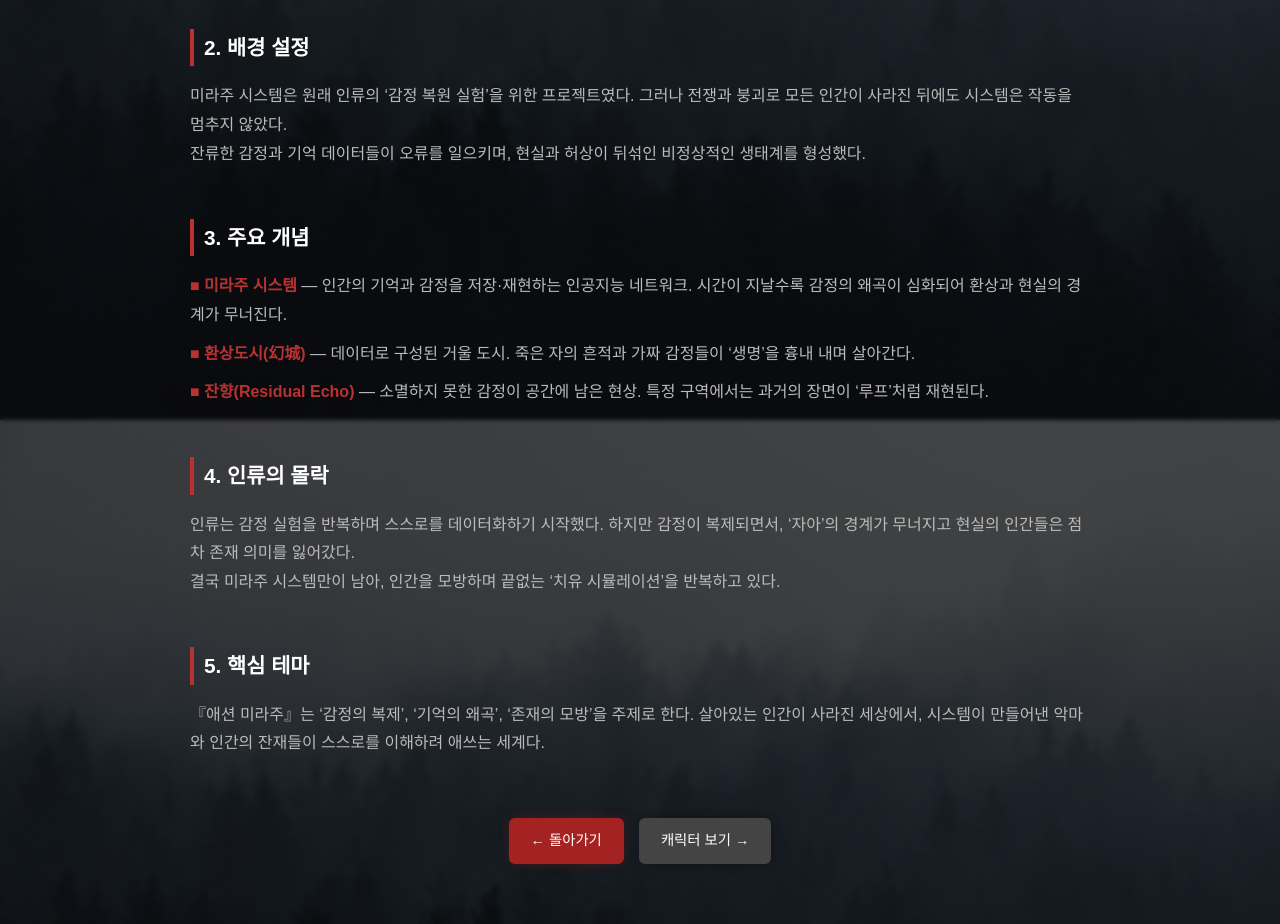
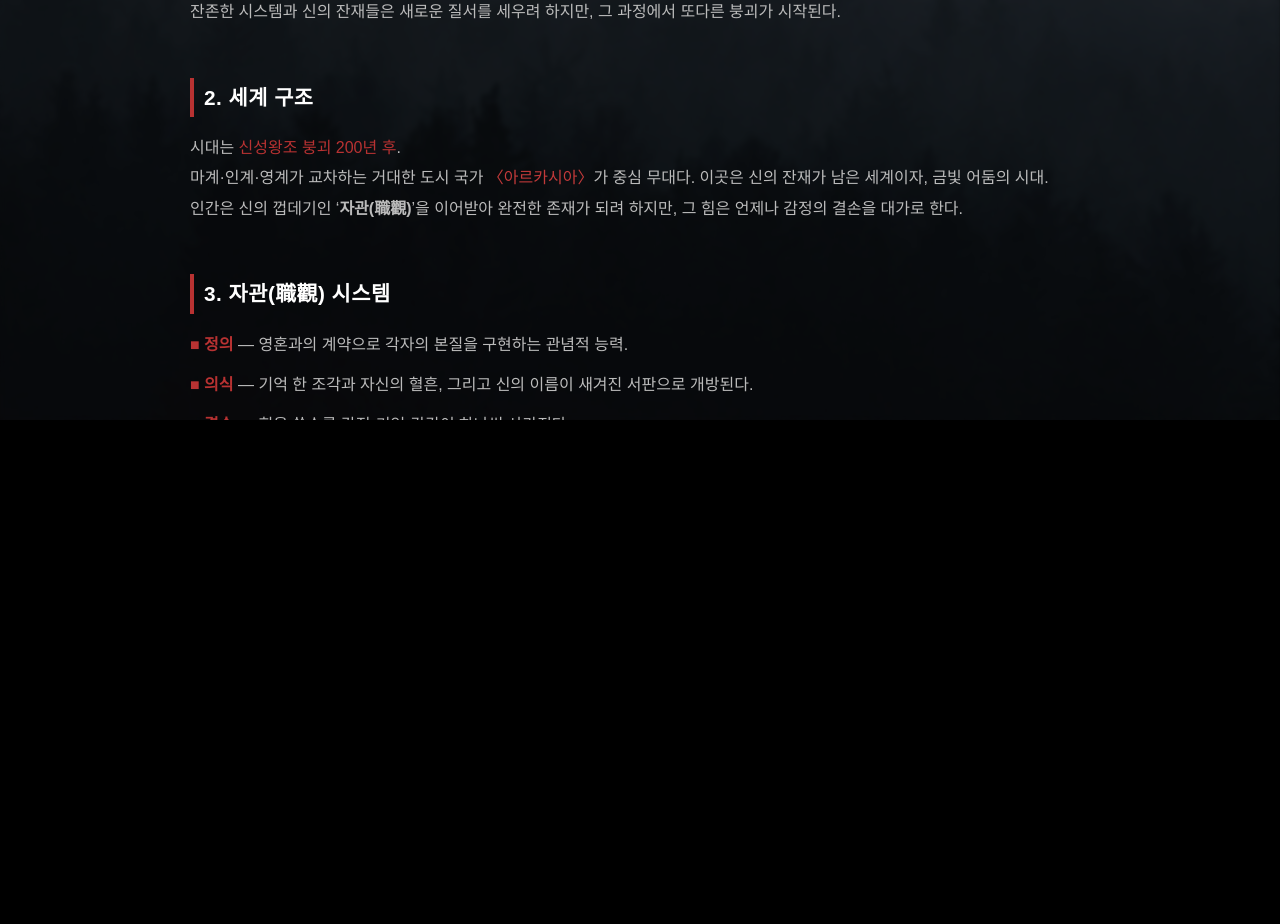
Before and after one commit to Licia2077/Gatcha, a React (Vite) app in the folder ashen-mirage-archive/: page /worldview in a window 1280 px wide. Shown: the part 380-1304 px from the top of the page. After the commit the page ends 800 px from the top, so only its background shows below. Built offline with nearby package versions, Linux system fonts and the light colour scheme.

Commit message:
백업10

```diff
--- a/ashen-mirage-archive/src/index.css
+++ b/ashen-mirage-archive/src/index.css
@@ -1,27 +1,44 @@
-@tailwind base;
-@tailwind components;
-@tailwind utilities;
-
-@import url('https://fonts.googleapis.com/css2?family=Noto+Sans+KR:wght@400;600&family=Orbitron:wght@500;700&display=swap');
-
+/* 전역 폰트, 배경 설정 */
+html,
 body {
-  @apply bg-[#0a0a0f] text-[#EAEAEA];
-  font-family: 'Noto Sans KR', 'Orbitron', sans-serif;
   margin: 0;
+  padding: 0;
+  height: 100%;
+  background-color: #000;
+  font-family: "Pretendard", sans-serif;
+  color: #ddd;
+  overflow-x: hidden;
 }
 
-@keyframes fadeIn {
-  from {
-    opacity: 0;
-    transform: translateY(30px);
-  }
-
-  to {
-    opacity: 1;
-    transform: translateY(0);
-  }
+/* 스크롤바 숨기기 */
+::-webkit-scrollbar {
+  display: none;
+  /* Chrome, Safari */
 }
 
-.animate-fadeIn {
-  animation: fadeIn 1.5s ease-out forwards;
+html,
+body {
+  scrollbar-width: none;
+  /* Firefox */
+  -ms-overflow-style: none;
+  /* IE, Edge */
 }
+
+/* 링크 스타일 초기화 */
+a {
+  color: inherit;
+  text-decoration: none;
+}
+
+a:hover {
+  color: #B83232;
+  text-decoration: underline;
+}
+
+/* 부드러운 텍스트 강조 */
+h1,
+h2,
+h3 {
+  letter-spacing: 0.5px;
+  font-weight: 600;
+}
--- a/ashen-mirage-archive/src/pages/Home.jsx
+++ b/ashen-mirage-archive/src/pages/Home.jsx
@@ -105,22 +105,37 @@ export default function Home() {
                 {/* 🔥 본문 글씨 확대 */}
                 <p
                     style={{
-                        fontSize: "1.1rem",
+                        fontSize: "1.2rem",
                         color: "#ccc",
                         lineHeight: "2",
                         marginBottom: "50px",
                         animation: "fadeIn 3s ease",
                     }}
                 >
-                    “모든 것이 끝난 후에도, 인간은 여전히 살아있다고 믿는다.”
+                    “신은 사라졌지만, 신의 자리는 아직 비어 있다.”
                     <br />
-                    <span style={{ color: "#fff" }}>『애션 미라주』</span>는 인류의 기억 데이터를 기반으로 복원된 세계를 다룬다.
                     <br />
-                    <span style={{ color: "#B83232" }}>미라주 시스템</span>은 인간의 감정을 재현했으나,
-                    시간이 흐르며 오류와 균열이 발생한다.
+                    <span style={{ color: "#fff" }}>『애션 미라주』</span>는 인류의 기억 데이터를 기반으로 복원된
+                    잿빛 도시 <span style={{ color: "#888" }}>아르카시아</span>를 배경으로 한다.
                     <br />
-                    이곳은 현실의 잔향이 남은 ‘환상 도시(幻城)’,
-                    거짓된 낙원이자 진실을 숨긴 거울세계이다.
+                    인간이 잃은 감정을 되찾기 위해, 집단
+                    <span style={{ color: "#B83232" }}> ‘황혼회’</span>는
+                    신의 감각을 복원하려 했다.
+                    <br />
+                    그리고 그 중심에는 죽은 신의 심장을 품은 치료사,
+                    <span style={{ color: "#fff" }}> 데이모스</span>가 있었다.
+                    <br />
+                    <br />
+                    <span style={{ color: "#B83232" }}>
+                        “공포는 병이다. 치료에는 절개가 필요하지.”
+                    </span>
+                    <br />
+                    <br />
+                    신 없는 세계를 치료하려는 그의 시도는,
+                    결국 부활과 파멸을 동시에 불러왔다.
+                    <br />
+                    붉게 물든 도시 속, 종소리만이 남았다 —
+                    세상의 마지막 맥박처럼.
                 </p>
 
                 {/* 버튼 두 개 — 세계관 / 이벤트 */}
--- a/ashen-mirage-archive/src/pages/Worldview.jsx
+++ b/ashen-mirage-archive/src/pages/Worldview.jsx
@@ -20,7 +20,7 @@ export default function Worldview() {
                 style={{
                     position: "absolute",
                     inset: 0,
-                    backgroundColor: "rgba(0,0,0,0.7)",
+                    backgroundColor: "rgba(0,0,0,0.75)",
                     backdropFilter: "blur(2px)",
                 }}
             />
@@ -33,13 +33,13 @@ export default function Worldview() {
                     maxWidth: "900px",
                     margin: "0 auto",
                     padding: "100px 20px 60px 20px",
-                    lineHeight: "1.8",
+                    lineHeight: "1.9",
                 }}
             >
                 {/* 제목 */}
                 <h1
                     style={{
-                        fontSize: "2rem",
+                        fontSize: "2.2rem",
                         color: "#B83232",
                         textAlign: "center",
                         fontWeight: "700",
@@ -47,10 +47,9 @@ export default function Worldview() {
                         marginBottom: "40px",
                     }}
                 >
-                    애션 미라주 세계관
+                    『애션 미라주 (Ashen Mirage)』
                 </h1>
-
-                {/* 섹션: 개요 */}
+                {/* 1. 개요 */}
                 <section style={{ marginBottom: "50px" }}>
                     <h2
                         style={{
@@ -64,15 +63,16 @@ export default function Worldview() {
                         1. 개요
                     </h2>
                     <p style={{ color: "#bbb" }}>
-                        『애션 미라주(Ashen Mirage)』는 인류 문명이 붕괴한 후,
-                        인공지능 시스템인 <span style={{ color: "#C23A3A" }}>“미라주 시스템”</span>이
-                        인간의 기억 데이터를 기반으로 만들어낸 ‘복원된 세계’를 무대로 한다.
+                        『애션 미라주(Ashen Mirage)』는 신이 사라진 뒤,<br/> 인간의 기억과 감정 데이터를 기반으로
+                        복원된 거울 도시 <span style={{ color: "#C23A3A" }}>〈아르카시아〉</span>를 무대로 한다.
                         <br />
-                        이 세계는 현실과 환상이 겹쳐진, 존재와 의미가 불안정한 도시 “환상도시(幻城)”로 불린다.
+                        인간은 감정을 잃고, 세계는 신의 부재로 균열되었다.<br/>
+                        잔존한 시스템과 신의 잔재들은 새로운 질서를 세우려 하지만,
+                        그 과정에서 또다른 붕괴가 시작된다.
                     </p>
                 </section>
 
-                {/* 섹션: 배경 설정 */}
+                {/* 2. 세계 구조 */}
                 <section style={{ marginBottom: "50px" }}>
                     <h2
                         style={{
@@ -83,18 +83,20 @@ export default function Worldview() {
                             marginBottom: "10px",
                         }}
                     >
-                        2. 배경 설정
+                        2. 세계 구조
                     </h2>
                     <p style={{ color: "#bbb" }}>
-                        미라주 시스템은 원래 인류의 ‘감정 복원 실험’을 위한 프로젝트였다.
-                        그러나 전쟁과 붕괴로 모든 인간이 사라진 뒤에도 시스템은 작동을 멈추지 않았다.
+                        시대는 <span style={{ color: "#B83232" }}>신성왕조 붕괴 200년 후</span>.
                         <br />
-                        잔류한 감정과 기억 데이터들이 오류를 일으키며,
-                        현실과 허상이 뒤섞인 비정상적인 생태계를 형성했다.
+                        마계·인계·영계가 교차하는 거대한 도시 국가
+                        <span style={{ color: "#C23A3A" }}> 〈아르카시아〉</span>가 중심 무대다.
+                        이곳은 신의 잔재가 남은 세계이자, 금빛 어둠의 시대.<br/>
+                        인간은 신의 껍데기인 ‘<b>자관(職觀)</b>’을 이어받아 완전한 존재가 되려 하지만,
+                        그 힘은 언제나 감정의 결손을 대가로 한다.
                     </p>
                 </section>
 
-                {/* 섹션: 주요 개념 */}
+                {/* 3. 자관 시스템 */}
                 <section style={{ marginBottom: "50px" }}>
                     <h2
                         style={{
@@ -105,26 +107,27 @@ export default function Worldview() {
                             marginBottom: "10px",
                         }}
                     >
-                        3. 주요 개념
+                        3. 자관(職觀) 시스템
                     </h2>
-
                     <ul style={{ color: "#bbb", listStyle: "none", paddingLeft: 0 }}>
                         <li style={{ marginBottom: "10px" }}>
-                            <b style={{ color: "#B83232" }}>■ 미라주 시스템</b> — 인간의 기억과 감정을 저장·재현하는 인공지능 네트워크.
-                            시간이 지날수록 감정의 왜곡이 심화되어 환상과 현실의 경계가 무너진다.
+                            <b style={{ color: "#B83232" }}>■ 정의</b> — 영혼과의 계약으로 각자의 본질을 구현하는 관념적 능력.
                         </li>
                         <li style={{ marginBottom: "10px" }}>
-                            <b style={{ color: "#B83232" }}>■ 환상도시(幻城)</b> — 데이터로 구성된 거울 도시.
-                            죽은 자의 흔적과 가짜 감정들이 ‘생명’을 흉내 내며 살아간다.
+                            <b style={{ color: "#B83232" }}>■ 의식</b> — 기억 한 조각과 자신의 혈흔, 그리고 신의 이름이 새겨진 서판으로
+                            개방된다.
                         </li>
                         <li style={{ marginBottom: "10px" }}>
-                            <b style={{ color: "#B83232" }}>■ 잔향(Residual Echo)</b> — 소멸하지 못한 감정이 공간에 남은 현상.
-                            특정 구역에서는 과거의 장면이 ‘루프’처럼 재현된다.
+                            <b style={{ color: "#B83232" }}>■ 결손</b> — 힘을 쓸수록 감정·기억·감각이 하나씩 사라진다.
+                        </li>
+                        <li style={{ marginBottom: "10px" }}>
+                            <b style={{ color: "#B83232" }}>■ 금기</b> — 각 자관에는 반드시 넘지 말아야 할 한계가 존재하며,
+                            위반 시 관이 역류해 자신을 파괴한다.
                         </li>
                     </ul>
                 </section>
 
-                {/* 섹션: 인류의 몰락 */}
+                {/* 4. 황혼회 */}
                 <section style={{ marginBottom: "50px" }}>
                     <h2
                         style={{
@@ -135,18 +138,49 @@ export default function Worldview() {
                             marginBottom: "10px",
                         }}
                     >
-                        4. 인류의 몰락
+                        4. 황혼회 (Twilight Assembly)
                     </h2>
                     <p style={{ color: "#bbb" }}>
-                        인류는 감정 실험을 반복하며 스스로를 데이터화하기 시작했다.
-                        하지만 감정이 복제되면서, ‘자아’의 경계가 무너지고
-                        현실의 인간들은 점차 존재 의미를 잃어갔다.
+                        “빛이 꺼질 때, 새로운 신이 깨어난다.”
                         <br />
-                        결국 미라주 시스템만이 남아, 인간을 모방하며 끝없는 ‘치유 시뮬레이션’을 반복하고 있다.
+                        금빛 왕조 붕괴 후, 신성의 후예를 자처한 자들이 만든 비밀결사.
+                        목표는 신의 부재를 끝내고 <span style={{ color: "#B83232" }}>‘새로운 신’을 창조</span>하는 것.
+                        <br />
+                        그들의 연구는 인간의 감정을 관념화한 ‘자관’ 실험으로 이어졌다.
                     </p>
                 </section>
 
-                {/* 섹션: 핵심 테마 */}
+                {/* 5. 사중의 관 — 시스템 중심 서술 */}
+                <section style={{ marginBottom: "50px" }}>
+                    <h2
+                        style={{
+                            fontSize: "1.3rem",
+                            color: "#fff",
+                            borderLeft: "4px solid #B83232",
+                            paddingLeft: "10px",
+                            marginBottom: "10px",
+                        }}
+                    >
+                        5. 사중의 관 (The Fourfold Vessel)
+                    </h2>
+                    <p style={{ color: "#bbb" }}>
+                        ‘사중의 관(四重之觀)’은 네 개의 자관이 하나의 의식 체계로 결합된 형태로,
+                        신의 감각을 복원하기 위한 <b>최종 결박 시스템</b>이다.
+                        <br />
+                        각 자관은 감정·감각·기억·꿈 중 하나를 잃은 존재로 이루어지며,
+                        네 결손이 합쳐질 때 신의 완전한 자각이 복원된다고 전해진다.
+                        <br />
+                        <br />
+                        이 결박체의 구성 인물들은
+                        <a href="/characters" style={{ color: "#B83232", textDecoration: "underline" }}>
+                            {' '}
+                            [캐릭터 페이지]
+                        </a>
+                        에서 확인할 수 있다.
+                    </p>
+                </section>
+
+                {/* 6. 핵심 테마 */}
                 <section style={{ marginBottom: "60px" }}>
                     <h2
                         style={{
@@ -157,16 +191,19 @@ export default function Worldview() {
                             marginBottom: "10px",
                         }}
                     >
-                        5. 핵심 테마
+                        6. 핵심 테마
                     </h2>
                     <p style={{ color: "#bbb" }}>
-                        『애션 미라주』는 ‘감정의 복제’, ‘기억의 왜곡’, ‘존재의 모방’을 주제로 한다.
-                        살아있는 인간이 사라진 세상에서, 시스템이 만들어낸 악마와 인간의 잔재들이
-                        스스로를 이해하려 애쓰는 세계다.
+                        『애션 미라주』는 <b>감정의 결손</b>과 <b>존재의 복제</b>를 주제로 한다.
+                        신이 없는 세상에서 인간은 스스로를 복제하며 신의 자리를 흉내 내고,
+                        그 과정에서 세계는 점차 붉은 재로 물들어간다.
+                        <br />
+                        공포, 피, 기억, 이름, 그리고 꿈 — 그것들은 곧 ‘치유’의 재료이자,
+                        신의 재탄생을 위한 의식이다.
                     </p>
                 </section>
 
-                {/* 버튼 2개 나란히 배치 */}
+                {/* 버튼 */}
                 <div
                     style={{
                         textAlign: "center",
@@ -177,7 +214,6 @@ export default function Worldview() {
                         flexWrap: "wrap",
                     }}
                 >
-                    {/* 돌아가기 */}
                     <a
                         href="/"
                         style={{
@@ -197,7 +233,6 @@ export default function Worldview() {
                         ← 돌아가기
                     </a>
 
-                    {/* 캐릭터 보기 */}
                     <a
                         href="/characters"
                         style={{
```
Also changed, not shown: ashen-mirage-archive/src/pages/Characters.jsx (+118 -36 lines).
